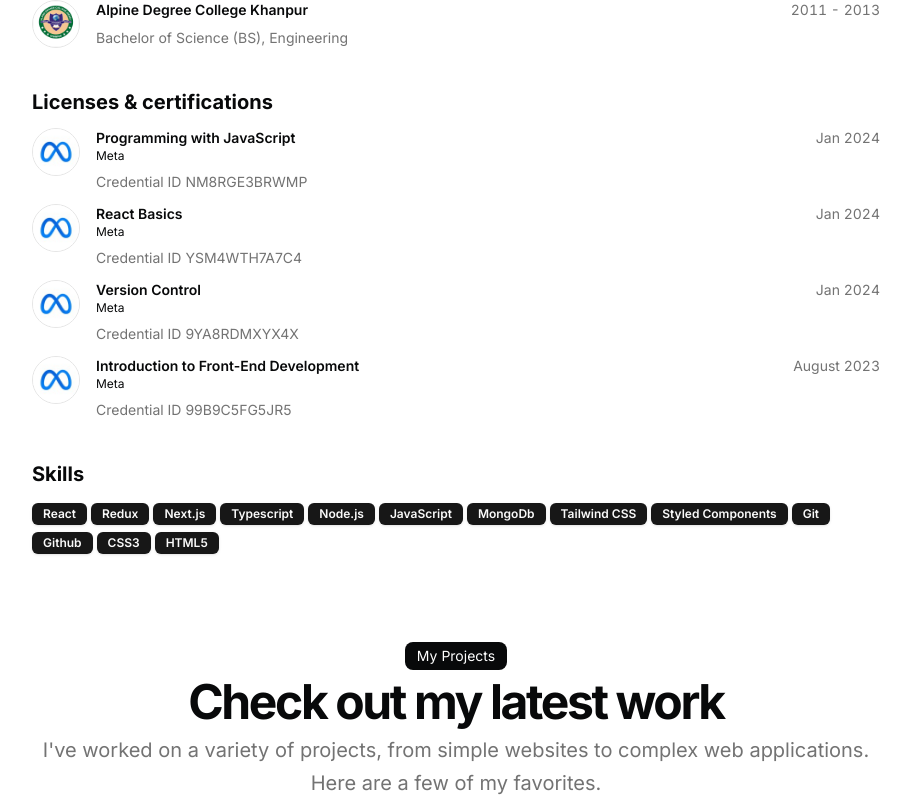
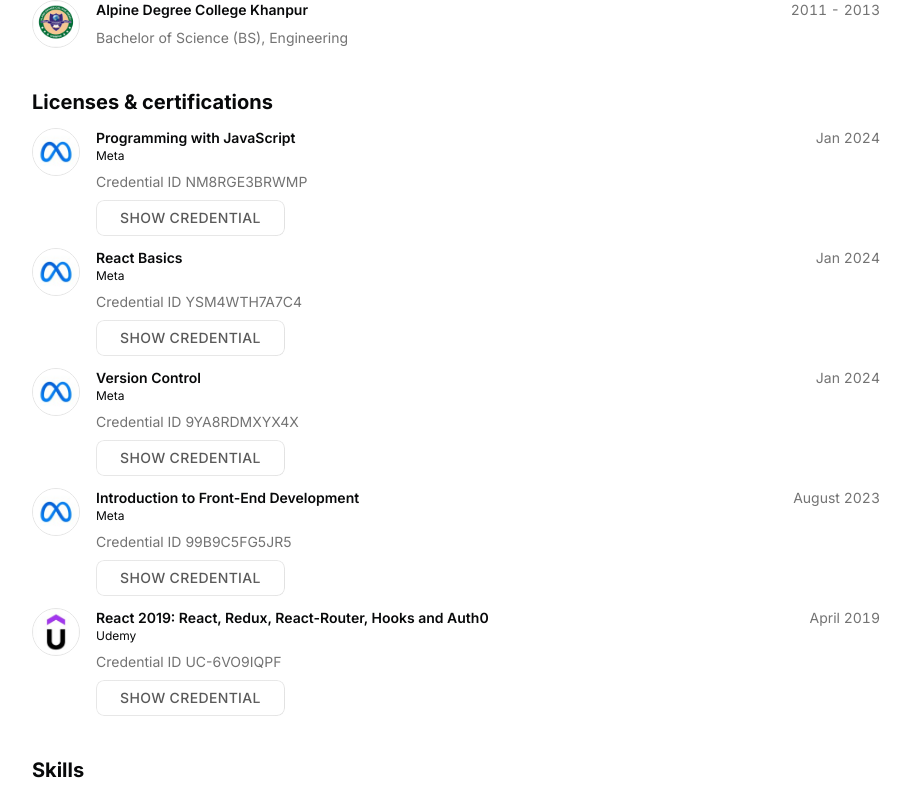
Before and after one commit to zaheer-bashir/my-portfolio, a Next.js app: page / in a window 1280 px wide. Shown: the part 1112-1909 px from the top of the page, without its empty margins (184-1095 px from the left). Built offline with nearby package versions, Linux system fonts and the light colour scheme.

Commit message:
improve licenses and certification section

```diff
--- a/src/app/page.tsx
+++ b/src/app/page.tsx
@@ -115,6 +115,7 @@
                 period={`${certification.issued}`}
                 subtitle={certification.provider}
                 credential_id={certification.credential_id}
+                credential_url={certification.credential_url}
               />
             </BlurFade>
           ))}
--- /dev/null
+++ b/src/components/magicui/shimmer-button.tsx
@@ -0,0 +1,96 @@
+import React, { CSSProperties } from "react";
+
+import { cn } from "@/lib/utils";
+
+export interface ShimmerButtonProps
+  extends React.ButtonHTMLAttributes<HTMLButtonElement> {
+  shimmerColor?: string;
+  shimmerSize?: string;
+  borderRadius?: string;
+  shimmerDuration?: string;
+  background?: string;
+  className?: string;
+  children?: React.ReactNode;
+}
+
+const ShimmerButton = React.forwardRef<HTMLButtonElement, ShimmerButtonProps>(
+  (
+    {
+      shimmerColor = "#ffffff",
+      shimmerSize = "0.05em",
+      shimmerDuration = "3s",
+      borderRadius = "100px",
+      background = "rgba(0, 0, 0, 1)",
+      className,
+      children,
+      ...props
+    },
+    ref,
+  ) => {
+    return (
+      <button
+        style={
+          {
+            "--spread": "90deg",
+            "--shimmer-color": shimmerColor,
+            "--radius": borderRadius,
+            "--speed": shimmerDuration,
+            "--cut": shimmerSize,
+            "--bg": background,
+          } as CSSProperties
+        }
+        className={cn(
+          "group relative z-0 flex cursor-pointer items-center justify-center overflow-hidden whitespace-nowrap border border-white/10 px-6 py-3 text-white [background:var(--bg)] [border-radius:var(--radius)] dark:text-black",
+          "transform-gpu transition-transform duration-300 ease-in-out active:translate-y-[1px]",
+          className,
+        )}
+        ref={ref}
+        {...props}
+      >
+        {/* spark container */}
+        <div
+          className={cn(
+            "-z-30 blur-[2px]",
+            "absolute inset-0 overflow-visible [container-type:size]",
+          )}
+        >
+          {/* spark */}
+          <div className="absolute inset-0 h-[100cqh] animate-slide [aspect-ratio:1] [border-radius:0] [mask:none]">
+            {/* spark before */}
+            <div className="animate-spin-around absolute inset-[-100%] w-auto rotate-0 [background:conic-gradient(from_calc(270deg-(var(--spread)*0.5)),transparent_0,var(--shimmer-color)_var(--spread),transparent_var(--spread))] [translate:0_0]" />
+          </div>
+        </div>
+        {children}
+
+        {/* Highlight */}
+        <div
+          className={cn(
+            "insert-0 absolute h-full w-full",
+
+            "rounded-2xl px-4 py-1.5 text-sm font-medium shadow-[inset_0_-8px_10px_#ffffff1f]",
+
+            // transition
+            "transform-gpu transition-all duration-300 ease-in-out",
+
+            // on hover
+            "group-hover:shadow-[inset_0_-6px_10px_#ffffff3f]",
+
+            // on click
+            "group-active:shadow-[inset_0_-10px_10px_#ffffff3f]",
+          )}
+        />
+
+        {/* backdrop */}
+        <div
+          className={cn(
+            "absolute -z-20 [background:var(--bg)] [border-radius:var(--radius)] [inset:var(--cut)]",
+          )}
+        />
+      </button>
+    );
+  },
+);
+
+ShimmerButton.displayName = "ShimmerButton";
+
+export default ShimmerButton;
--- /dev/null
+++ b/src/components/magicui/shiny-button.tsx
@@ -0,0 +1,63 @@
+"use client";
+
+import { motion, type AnimationProps } from "framer-motion";
+
+import { cn } from "@/lib/utils";
+
+const animationProps = {
+  initial: { "--x": "100%", scale: 0.8 },
+  animate: { "--x": "-100%", scale: 1 },
+  whileTap: { scale: 0.95 },
+  transition: {
+    repeat: Infinity,
+    repeatType: "loop",
+    repeatDelay: 1,
+    type: "spring",
+    stiffness: 20,
+    damping: 15,
+    mass: 2,
+    scale: {
+      type: "spring",
+      stiffness: 200,
+      damping: 5,
+      mass: 0.5,
+    },
+  },
+} as AnimationProps;
+interface ShinyButtonProps {
+  text: string;
+  className?: string;
+}
+const ShinyButton = ({
+  text = "shiny-button",
+  className,
+}: ShinyButtonProps) => {
+  return (
+    <motion.button
+      {...animationProps}
+      className={cn(
+        "relative rounded-lg px-6 py-2 font-medium backdrop-blur-xl transition-[box-shadow] duration-300 ease-in-out hover:shadow dark:bg-[radial-gradient(circle_at_50%_0%,hsl(var(--primary)/10%)_0%,transparent_60%)] dark:hover:shadow-[0_0_20px_hsl(var(--primary)/10%)]",
+        className,
+      )}
+    >
+      <span
+        className="relative block h-full w-full text-sm uppercase tracking-wide text-[rgb(0,0,0,65%)] dark:font-light dark:text-[rgb(255,255,255,90%)]"
+        style={{
+          maskImage:
+            "linear-gradient(-75deg,hsl(var(--primary)) calc(var(--x) + 20%),transparent calc(var(--x) + 30%),hsl(var(--primary)) calc(var(--x) + 100%))",
+        }}
+      >
+        {text}
+      </span>
+      <span
+        style={{
+          mask: "linear-gradient(rgb(0,0,0), rgb(0,0,0)) content-box,linear-gradient(rgb(0,0,0), rgb(0,0,0))",
+          maskComposite: "exclude",
+        }}
+        className="absolute inset-0 z-10 block rounded-[inherit] bg-[linear-gradient(-75deg,hsl(var(--primary)/10%)_calc(var(--x)+20%),hsl(var(--primary)/50%)_calc(var(--x)+25%),hsl(var(--primary)/10%)_calc(var(--x)+100%))] p-px"
+      ></span>
+    </motion.button>
+  );
+};
+
+export default ShinyButton;
--- a/src/components/resume-card.tsx
+++ b/src/components/resume-card.tsx
@@ -1,6 +1,7 @@
 import { Avatar, AvatarFallback, AvatarImage } from "@/components/ui/avatar";
 import { Badge } from "@/components/ui/badge";
 import { Card, CardContent, CardHeader } from "@/components/ui/card";
+import ShinyButton from "@/components/magicui/shiny-button";
 import { ChevronRightIcon } from "lucide-react";
 import Link from "next/link";
 
@@ -14,6 +15,7 @@
   period: string;
   description?: string;
   credential_id?: string;
+  credential_url?: string;
 }
 
 export const ResumeCard = ({
@@ -26,6 +28,7 @@
   period,
   description,
   credential_id,
+  credential_url,
 }: ResumeCardProps) => {
   return (
     <Link href={href || "#"} className="block cursor-pointer">
@@ -72,6 +75,13 @@
           { credential_id && <CardContent className="mt-2 text-xs sm:text-sm">
             Credential ID {credential_id}
           </CardContent>}
+          {credential_url && (
+            <div className="z-10 flex mt-2">
+              <a href={credential_url} target="_blank" rel="noopener noreferrer">
+                <ShinyButton text="Show credential"></ShinyButton>
+              </a>
+            </div>
+          )}
 
         </div>
       </Card>
--- a/src/data/resume.tsx
+++ b/src/data/resume.tsx
@@ -127,6 +127,14 @@
       credential_id: '99B9C5FG5JR5',
       credential_url: 'https://www.coursera.org/account/accomplishments/verify/99B9C5FG5JR5',
       logoUrl: '/facebook_logo.jpeg',
+    },
+    {
+      title: 'React 2019: React, Redux, React-Router, Hooks and Auth0',
+      provider: 'Udemy',
+      issued: 'April 2019',
+      credential_id: 'UC-6VO9IQPF',
+      credential_url: 'https://www.udemy.com/certificate/UC-6VO9IQPF/',
+      logoUrl: '/udemy_logo.jpeg',
     },
   ],
   education: [
```
Also changed, not shown: public/udemy_logo.jpeg (added).
